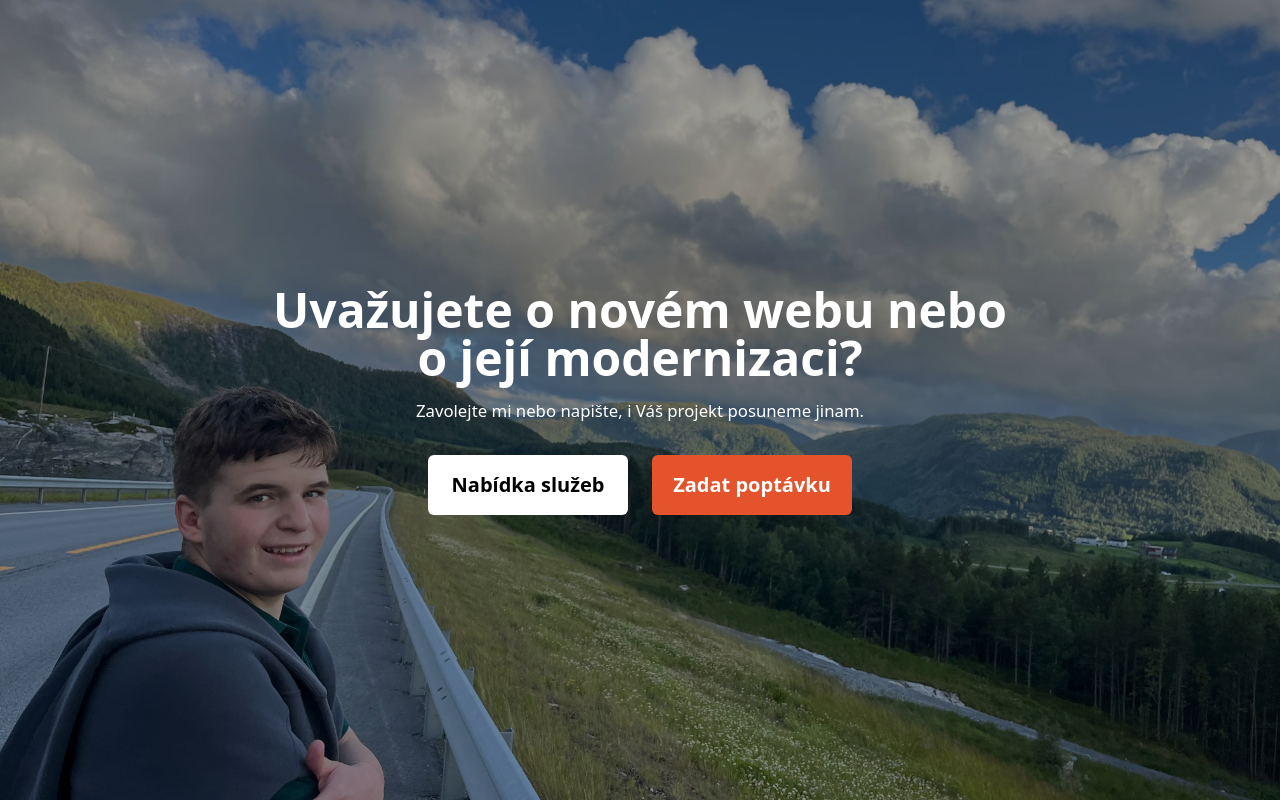
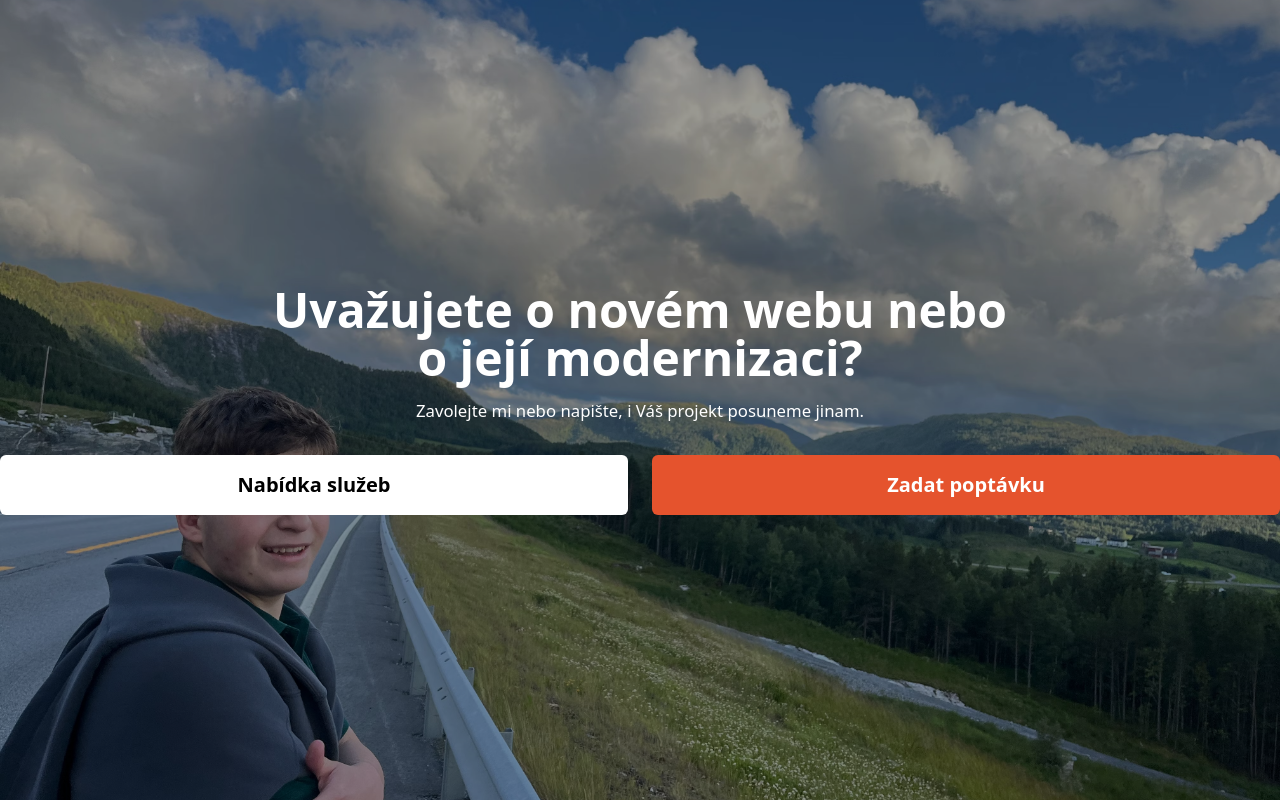
Before and after one commit to Keny2802/vojta-oliva-portfolio, a Next.js app: page / in a window 1280 px wide. Shown: the part 1430-2230 px from the top of the page. Built offline with nearby package versions, Linux system fonts and the light colour scheme.

Commit message:
GIT REPORT ze dne 16:57-17:00 01-05-2026.
Přidal jsem do sekce „Nabídka“, přidal na „CTA“ 100 % tlačítka a zarovnání textu.

```diff
--- a/src/app/sections/MyOffer.tsx
+++ b/src/app/sections/MyOffer.tsx
@@ -33,6 +33,9 @@ const MyOffer = ({
                         <Flex
                         type="flexCol"
                         className="h-full justify-center items-center text-white">
+                            <Flex
+                            type="flexCol"
+                            className="justify-center items-center text-center">
                                 <Text
                                 type="sectionHeading"
                                 className="max-w-3xl text-center">
@@ -41,7 +44,8 @@ const MyOffer = ({
                                 <Text>
                                     Zavolejte mi nebo napište, i Váš projekt posuneme jinam.
                                 </Text>
-                            <Flex className="mt-2.5 md:mt-3 lg:mt-4">
+                            </Flex>
+                            <Flex className="mt-2.5 md:mt-3 lg:mt-4 w-full">
                                 {
                                     [
                                         {
```
Lines whose indentation alone changed are shown as unchanged.
